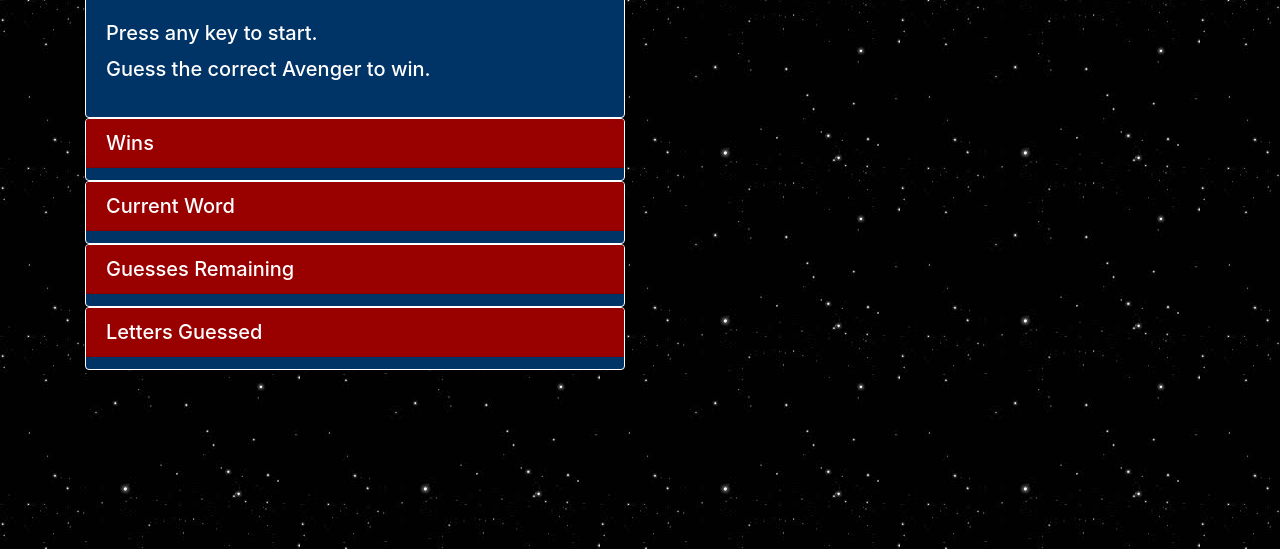
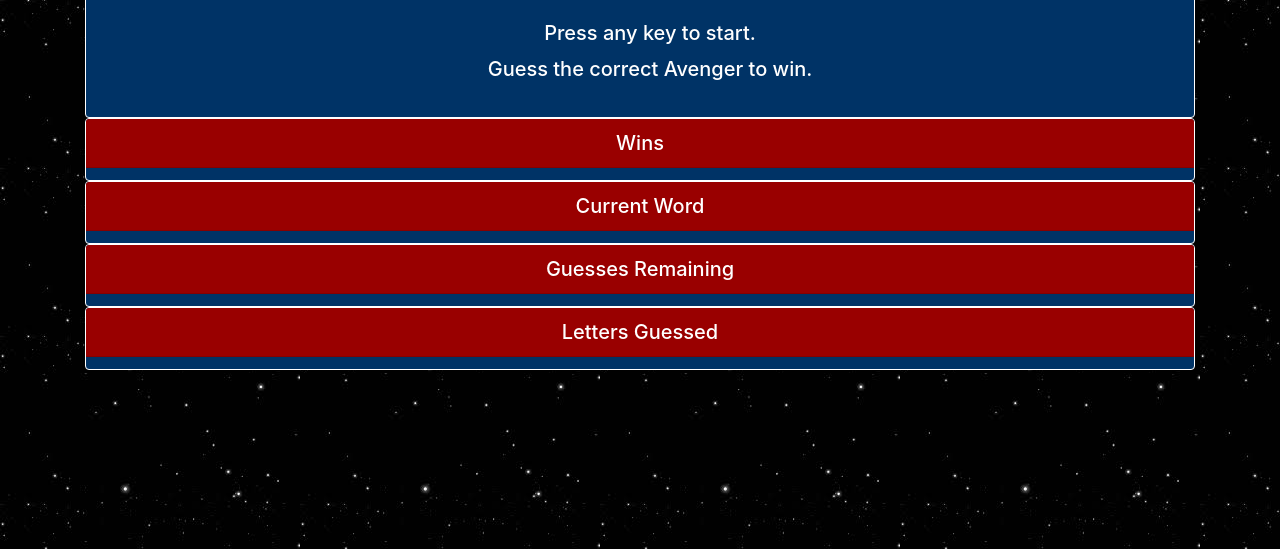
Before and after one commit to tomajohnson21/Word-Guess-Game, a plain HTML site: page index.html in a window 1280 px wide. Shown: the part 251-800 px from the top of the page. Drawn offline with nearby package versions, Linux system fonts and the light colour scheme.

Commit message:
Fixed alignment of columns, moved results to display above main game display

```diff
--- a/assets/css/style.css
+++ b/assets/css/style.css
@@ -1,6 +1,7 @@
 body {
     background-image:  url(../images/stars.jpg);
     color: white;
+    text-align: center;
 }
 
 .header-row{
--- a/index.html
+++ b/index.html
@@ -17,7 +17,9 @@
 
         <div class="row">
 
-            <div class="col-lg-6">
+            <div class="col-lg-12">
+
+                <div id="results"></div>
 
                 <div class="card instructions">
                     <h3 class="card-header">Instructions</h3>
@@ -55,10 +57,6 @@
                     <h5 class="card-title" id="used"></h5>
                 </div>
             </div>
-
-            <div class="col-lg-6">
-                <div id="results"></div>
-            </div>
         </div>
     </div>
         <script src="assets/javascript/game.js"></script>
```
